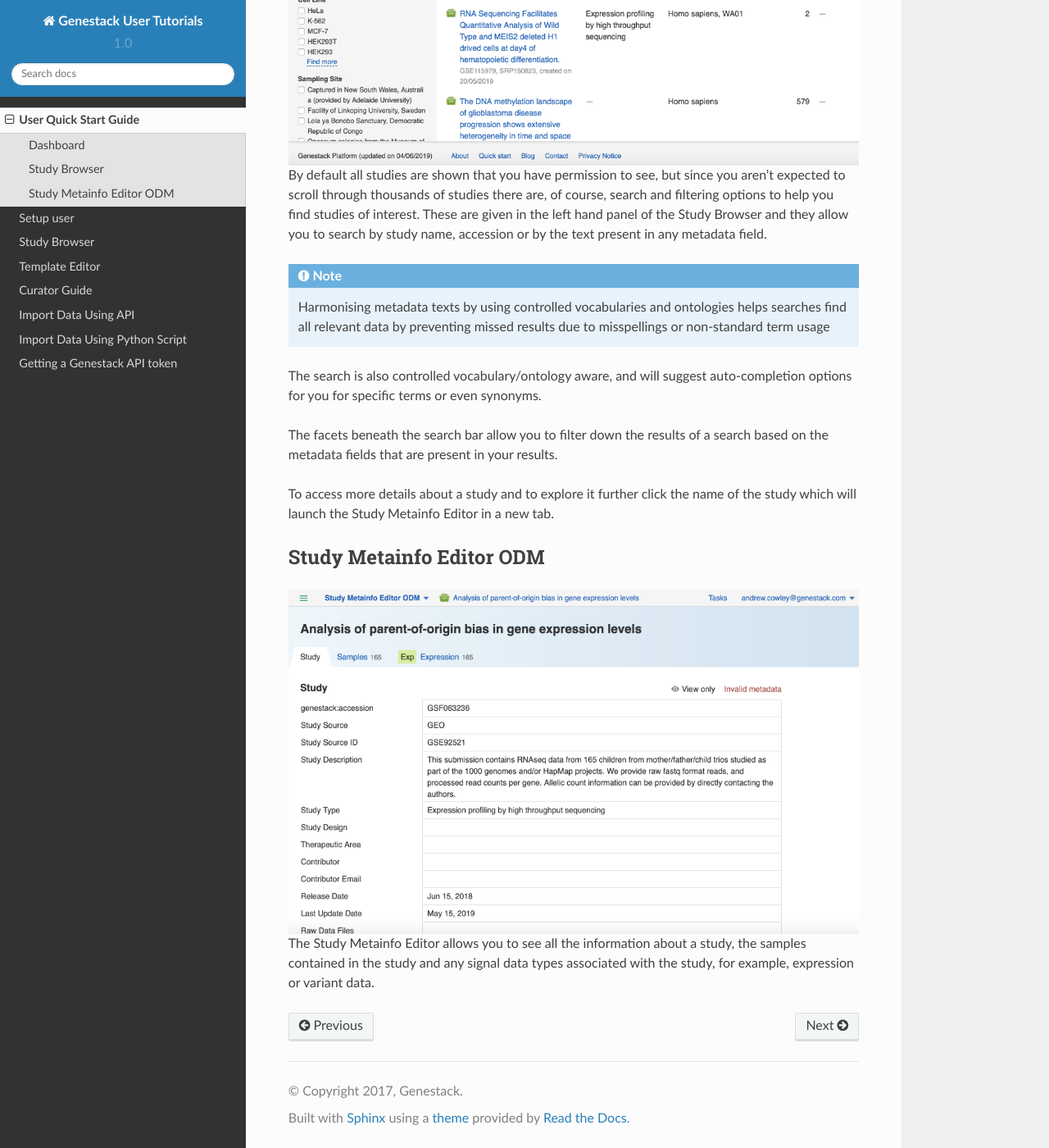
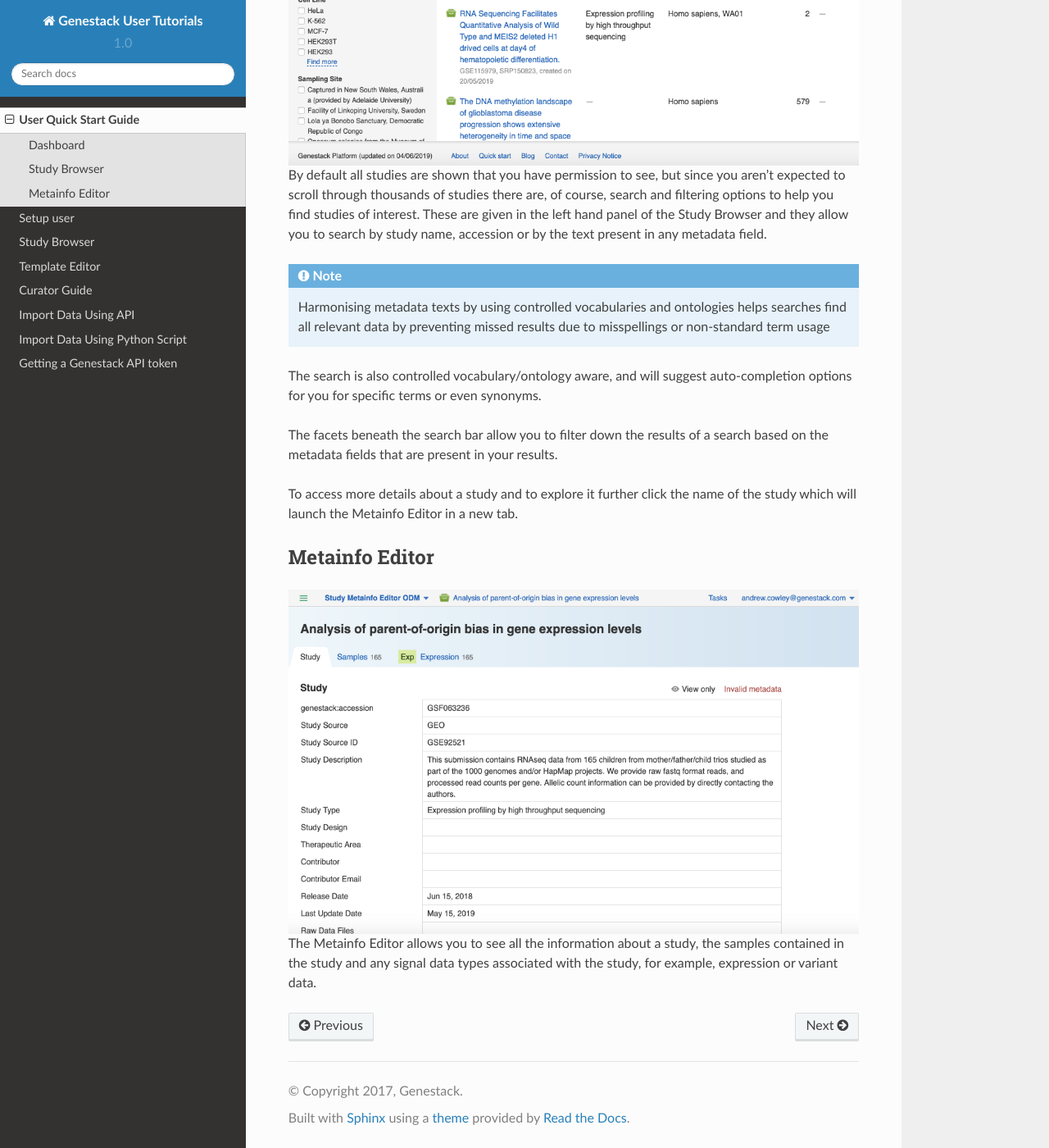
Before and after one commit to genestack/user-guide, a Sphinx documentation site: the page built from source/doc-odm-user-guide/quickstart_user.rst, in a window 1280 px wide and 1400 px high, scrolled down 950 px. Shown: the whole window at 82% size. Built offline with Sphinx 7.4.7 and the Read the Docs theme 2.0.0, drawn with Linux system fonts in a browser that asks for light colours.

Commit message:
minor fixes

```diff
--- a/source/doc-odm-user-guide/curator_guide.rst
+++ b/source/doc-odm-user-guide/curator_guide.rst
@@ -24,16 +24,20 @@
    :align: center
 
 
-Study Metainfo Editor ODM
--------------------------
+Metainfo Editor
+---------------
+
+.. update image
 
 .. image:: images/Study-metainfo-editor-new-study.png
    :scale: 35 %
    :align: center
 
-The Study Metainfo Editor ODM application is where you can make changes to the metadata of Study, Samples and any processed/experimental metadata.
+The Metainfo Editor application is where you can make changes to the metadata of Study, Samples and any processed/experimental metadata.
 
 To rename the study click on the "New Study" link at the top of the page and select "rename". Type in the new name and click the blue "Rename" button.
+
+.. update image
 
 .. image:: images/New-study-rename1.png
    :scale: 50 %
--- a/source/doc-odm-user-guide/quickstart_user.rst
+++ b/source/doc-odm-user-guide/quickstart_user.rst
@@ -28,14 +28,16 @@
 
 The facets beneath the search bar allow you to filter down the results of a search based on the metadata fields that are present in your results.
 
-To access more details about a study and to explore it further click the name of the study which will launch the Study Metainfo Editor in a new tab.
+To access more details about a study and to explore it further click the name of the study which will launch the Metainfo Editor in a new tab.
 
 
-Study Metainfo Editor ODM
--------------------------
+Metainfo Editor
+---------------
+
+.. update image
 
 .. image:: images/quickstart_user_studymetainfoeditor.png
    :scale: 35 %
    :align: center
 
-The Study Metainfo Editor allows you to see all the information about a study, the samples contained in the study and any signal data types associated with the study, for example, expression or variant data.
+The Metainfo Editor allows you to see all the information about a study, the samples contained in the study and any signal data types associated with the study, for example, expression or variant data.
--- a/source/doc-odm-user-guide/studybrowser.rst
+++ b/source/doc-odm-user-guide/studybrowser.rst
@@ -13,6 +13,8 @@
    :align: center
 
 You can also use the short cut dock in the top lefthand corner of any window.
+
+.. update image
 
 .. image:: images/shortcut_dock.png
    :scale: 35 %
--- a/source/doc-odm-user-guide/template-editor.rst
+++ b/source/doc-odm-user-guide/template-editor.rst
@@ -60,7 +60,7 @@
 .. image:: images/template-copy.png
    :align: center
 
-Autocomplete can help you to specify an appropriate dictionary term to be used in metadata validation in the Study Metainfo Editor.
+Autocomplete can help you to specify an appropriate dictionary term to be used in metadata validation in the Metainfo Editor.
 
 
 .. image:: images/edit-template.png
```
